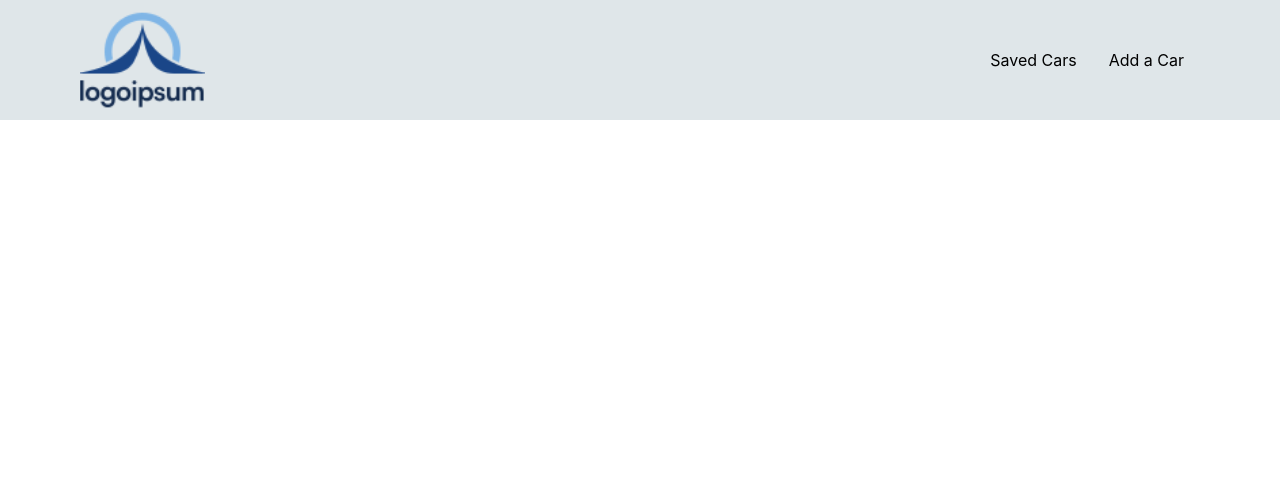
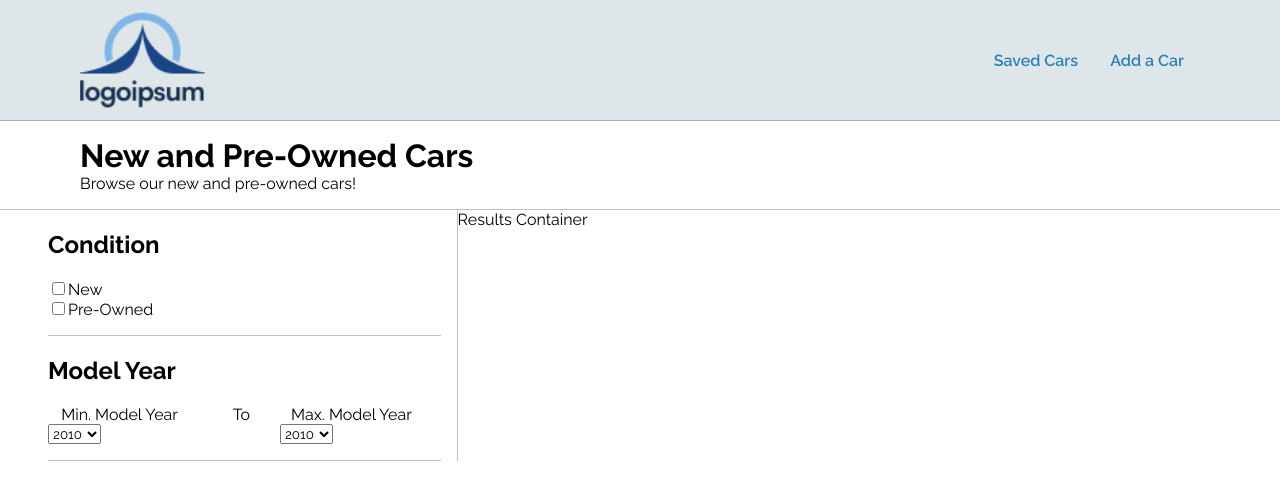
Before and after one commit to RichardGThompson/grahamThompson_assignmentThree, a React (Create React App) app: page / in a window 1280 px wide. Shown: the top 500 px of the page. Built offline with nearby package versions, Linux system fonts and the light colour scheme.

Commit message:
Basic filtering elements added.

```diff
--- /dev/null
+++ b/src/App.css
@@ -0,0 +1,5 @@
+@import url('https://fonts.googleapis.com/css2?family=Raleway:ital,wght@0,100;0,200;0,300;0,400;0,500;0,600;0,700;0,800;0,900;1,100;1,200;1,300;1,400;1,500;1,600;1,700;1,800;1,900&display=swap');
+
+*{
+    font-family: 'Raleway', sans-serif;
+}
--- a/src/App.js
+++ b/src/App.js
@@ -1,14 +1,19 @@
+import './App.css';
 import {
   BrowserRouter as Router,
-  Switch,
+  Routes,
   Route,
 } from "react-router-dom";
 import {Header} from './components/header';
+import {HomePage} from './pages/homePage';
 
 function App() {
   return (
     <Router>
       <Header/>
+        <Routes>
+          <Route exact path="/" element={<HomePage/>}/>
+        </Routes>
     </Router>
   );
 }
--- a/src/components/header/styles.css
+++ b/src/components/header/styles.css
@@ -3,6 +3,7 @@
     background-color: #dfe6e9;
     display: flex;
     padding: 0 5rem;
+    border-bottom: 1px solid rgba(0,0,0,0.25);
 }
 
 .header .logo-container{
@@ -40,4 +41,11 @@
 
 .nav-elements-container ul li{
     margin: 1rem;
+    font-weight: 600;
+    color: #2980b9;
+    transition: color 0.25s;
 }
+
+.nav-elements-container ul li:hover{
+    color: #184b6c;
+}
--- /dev/null
+++ b/src/pages/homePage/index.jsx
@@ -0,0 +1,65 @@
+import './styles.css';
+import {OptionElem} from './optionElem';
+
+export const HomePage = (props) => {
+    const yearRange = [2010, 2021];
+    let years = [];
+    for (let index = yearRange[0]; index <= yearRange[1]; index++) {
+        years.push(index);
+    }
+
+    return(
+        <div className="home-page-container">
+            <div className="homepage-title-container">
+                <h1>New and Pre-Owned Cars</h1>
+                <p>Browse our new and pre-owned cars!</p>
+            </div>
+            <div className="homepage-body">
+                <div className="filter-sidebar">
+                    <div className="condition-container filter-element">
+                        <h2>Condition</h2>
+                        {/* Checkboxes to select the condition of the vehicle */}
+                        <span className="input-span">
+                            <input type="checkbox" id='condition-new' name="condition-new" value="New" />
+                            <label htmlFor="condition-new">New</label>
+                        </span>
+
+                        <span>
+                            <input type="checkbox" id='condition-used' name="condition-used" value="Pre-Owned" />
+                            <label htmlFor="condition-used">Pre-Owned</label>
+                        </span>
+                    </div>
+
+                    <div className="year-container filter-element">
+                        <h2>Model Year</h2>
+
+                        <div className="year-selection-container">
+                            <span>
+                                <label htmlFor="year-min">Min. Model Year</label>
+                                <select name='year-min' id='year-min'>
+                                    {years.map((year) => <OptionElem year={year}/>)}
+                                </select>
+                            </span>
+
+                            <span>
+                                To
+                            </span>
+
+                            <span id='max-year-container'>
+                                <label htmlFor="year-max">Max. Model Year</label>
+                                <select name='year-max' id='year-max'>
+                                    {years.map((year) => <OptionElem year={year}/>)}
+                                </select>
+
+                            </span>
+                        </div>
+                    </div>
+                </div>
+                <div className="results-container">
+                    Results Container
+                </div>
+            </div>
+        </div>
+
+    );
+}
--- /dev/null
+++ b/src/pages/homePage/optionElem.jsx
@@ -0,0 +1,6 @@
+
+export const OptionElem = (props) => {
+    return(
+        <option value={props.value}>{props.year}</option>
+    );
+}
--- /dev/null
+++ b/src/pages/homePage/styles.css
@@ -0,0 +1,53 @@
+.homepage-title-container{
+    padding: 1rem 5rem;
+    border-bottom: 1px solid rgba(0,0,0,0.25);
+}
+
+.homepage-title-container h1, .homepage-title-container p{
+    margin: 0;
+    padding: 0;
+}
+
+.homepage-body{
+    display: grid;
+    grid-template-columns: 35% 65%;
+    padding: 0 2rem;
+}
+
+.homepage-body .filter-sidebar{
+    border-right: 1px solid #bdc3c7;
+}
+
+.homepage-body .results-container{
+
+}
+
+.filter-element{
+    border-bottom: 1px solid #bdc3c7;
+    padding-bottom: 1rem;
+    margin: 0 1rem;
+    display: flex;
+    flex-direction: column;
+}
+
+.year-container .year-selection-container{
+    display: grid;
+    grid-template-columns: 45% 10% 45%;
+    column-gap: 0.5rem;
+}
+
+.year-container .year-selection-container span{
+    width: 90%;
+
+}
+
+.year-container .year-selection-container label{
+    text-align: center;
+    display: block;
+    width: 90%;
+}
+
+.year-container .year-selection-container input{
+    text-align: center;
+    width: 90%;
+}
```
